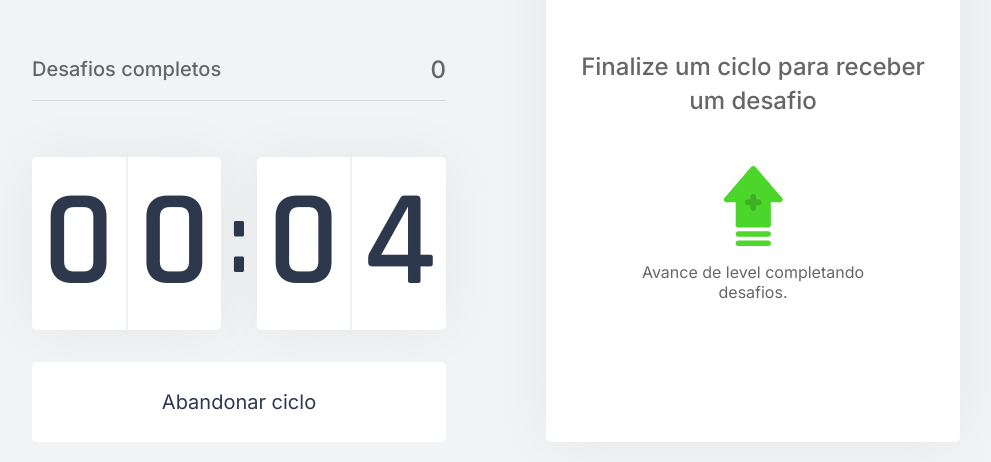
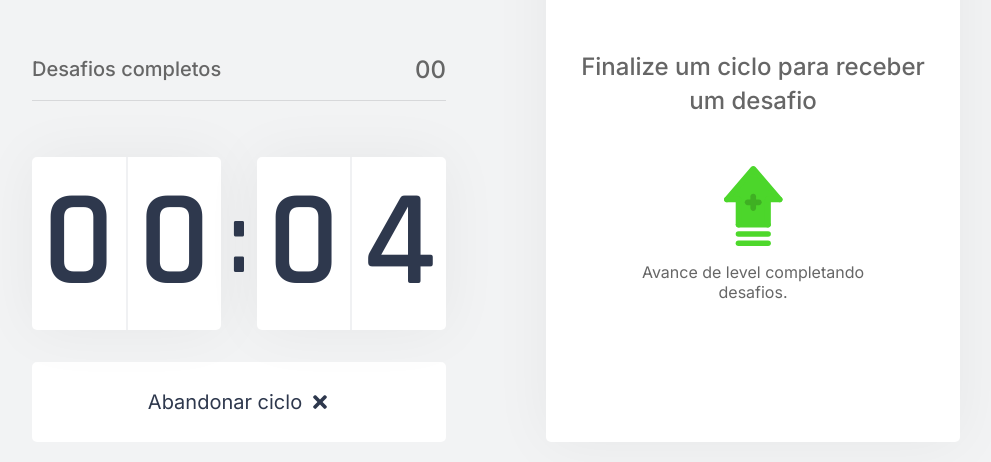
Before and after one commit to EddyPBR/move-it, a Next.js app: page / in a window 1280 px wide. Both pictures are taken after a click on the button "Iniciar um ciclo". Shown: the part 234-696 px from the top of the page, without its empty margins (144-1135 px from the left). Built offline with nearby package versions, Linux system fonts and the light colour scheme.

Commit message:
:wrench: Adding icons | changing some styles

```diff
--- a/package.json
+++ b/package.json
@@ -10,7 +10,8 @@
   "dependencies": {
     "next": "10.0.7",
     "react": "17.0.1",
-    "react-dom": "17.0.1"
+    "react-dom": "17.0.1",
+    "react-icons": "^4.2.0"
   },
   "devDependencies": {
     "@types/node": "^14.14.31",
--- a/src/components/CompletedChallenges.tsx
+++ b/src/components/CompletedChallenges.tsx
@@ -8,7 +8,7 @@ export function CompletedChallenges() {
   return (
     <div className={styles.completedChallengesContainer}>
       <span>Desafios completos</span>
-      <span>{challengesCompleted}</span>
+      <span>{String(challengesCompleted).padStart(2, "0")}</span>
     </div>
   );
 }
--- a/src/components/Countdown.tsx
+++ b/src/components/Countdown.tsx
@@ -2,6 +2,7 @@ import { useContext } from "react";
 import { CountdownContext } from "../contexts/CountdownContext";
 
 import styles from "../styles/components/Countdown.module.css";
+import { FaPlay, FaTimes, FaCheckCircle } from "react-icons/fa";
 
 export function Countdown() {
   const {
@@ -33,6 +34,7 @@ export function Countdown() {
       {hasFinished ? (
         <button disabled className={styles.countdownButton}>
           Ciclo encerrado
+          <FaCheckCircle />
         </button>
       ) : isActive ? (
         <button
@@ -41,6 +43,7 @@ export function Countdown() {
           onClick={resetCountdown}
         >
           Abandonar ciclo
+          <FaTimes />
         </button>
       ) : (
         <button
@@ -49,6 +52,7 @@ export function Countdown() {
           onClick={startCountdown}
         >
           Iniciar um ciclo
+          <FaPlay />
         </button>
       )}
     </div>
--- a/src/styles/components/Countdown.module.css
+++ b/src/styles/components/Countdown.module.css
@@ -59,6 +59,12 @@
   transition: background-color 0.2s;
 }
 
+.countdownButton svg {
+  width: 10px;
+  height: 10px;
+  margin-left: .5rem;
+}
+
 .countdownButton:not(:disabled):hover {
   background: var(--blue-dark);
 }
@@ -66,6 +72,11 @@
 .countdownButtonActive {
   background: var(--white);
   color: var(--title);
+}
+
+.countdownButtonActive svg {
+  width: 20px;
+  height: 20px;
 }
 
 .countdownButtonActive:not(:disabled):hover {
@@ -77,4 +88,12 @@
   background: var(--white);
   color: var(--text);
   cursor: not-allowed;
+
+  border-bottom: 4px solid var(--green);
 }
+
+.countdownButton:disabled svg {
+  width: 20px;
+  height: 20px;
+  color: var(--green);
+}
```
Also changed, not shown: public/assets/icons/close.svg (deleted), 1 other file (tests, documents, lock files or other folders).
